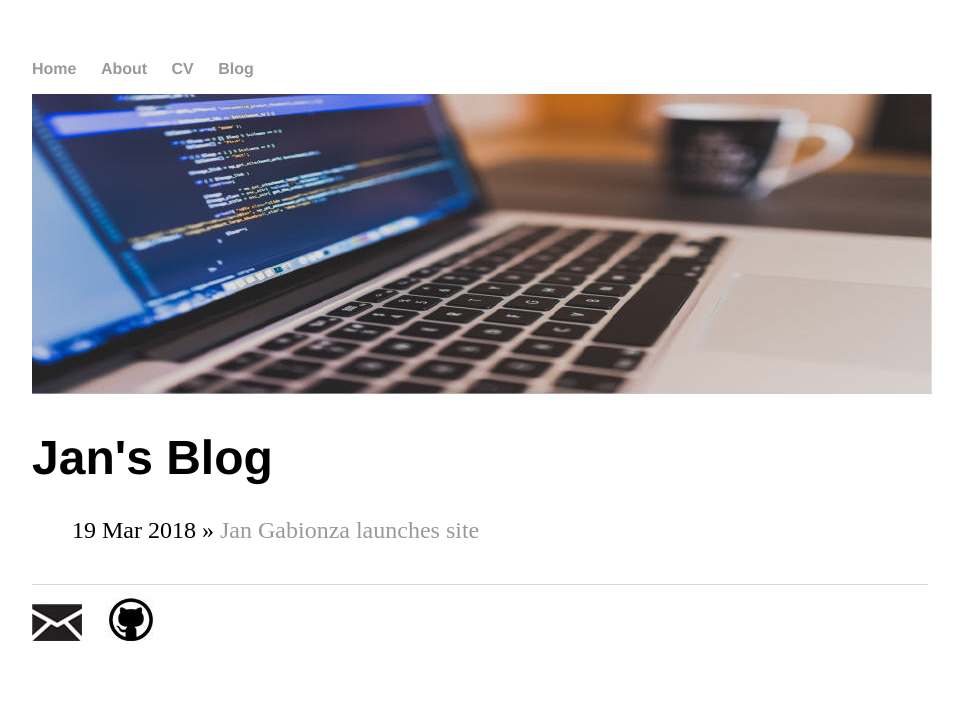
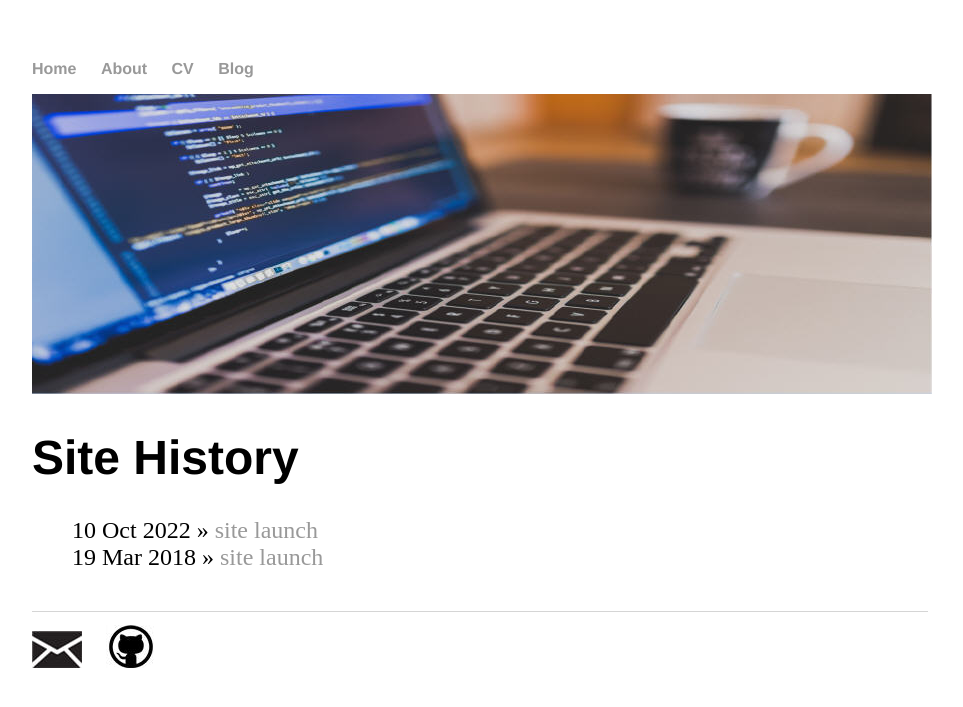
Before and after one commit to jmgabionza/jmgabionza.github.io, a Jekyll site: the page built from blog/index.html, in a window 1280 px wide. Shown: the top 707 px of the page, without its empty margins (160-1123 px from the left). Built offline with Jekyll 4.4.1, drawn with Linux system fonts in a browser that asks for light colours.

```diff
--- a/_posts/2018-03-19-jan-gabionza-site-launched.md
+++ b/_posts/2018-03-19-jan-gabionza-site-launched.md
@@ -1,6 +1,6 @@
 ---
 layout: post
-title: "Jan Gabionza launches site"
+title: "site launch"
 date: 2018-03-19
 ---
 
--- a/blog/index.html
+++ b/blog/index.html
@@ -1,6 +1,6 @@
 ---
 layout: default
-title: Jan's Blog
+title: Site History
 ---
 	<h1>{{ page.title }}</h1>
 	<ul class="posts">
```
Also changed, not shown: _posts/2022-10-10-reviving-this-page.md (added, +7 -0 lines), 1 other file.
